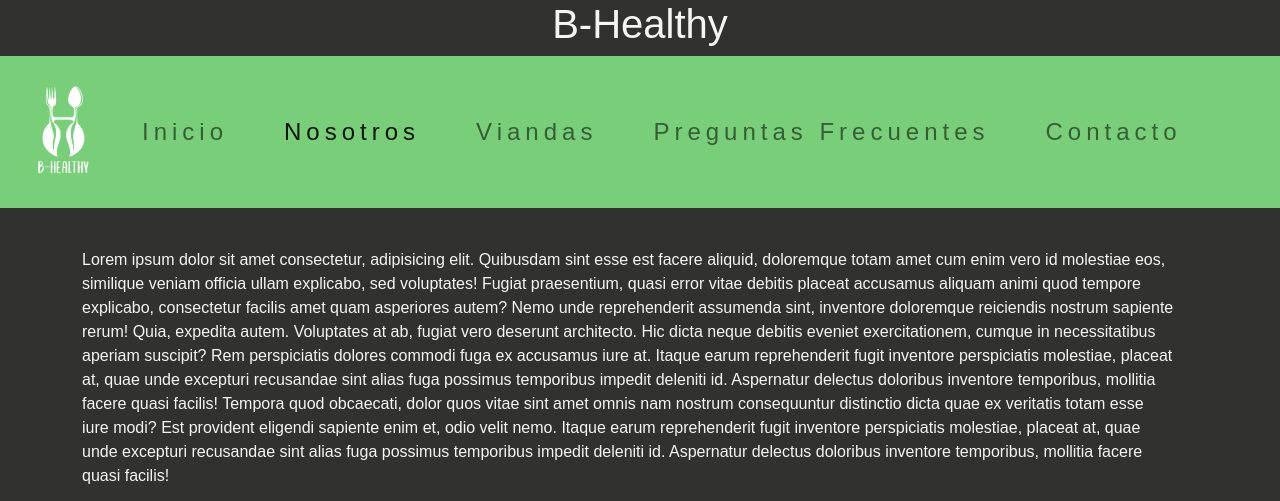
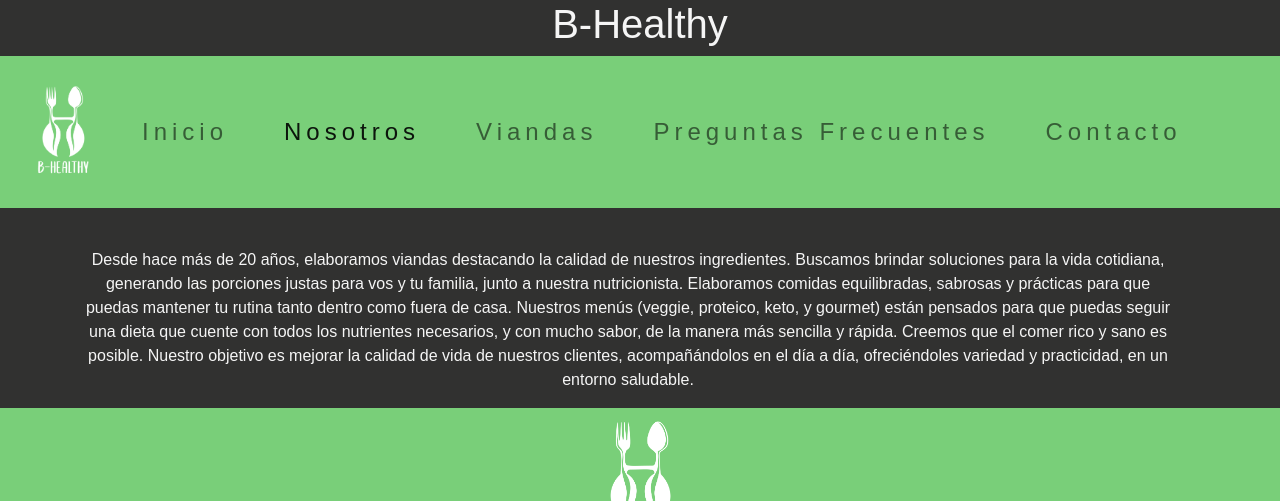
Before and after one commit to MicaelaTovo/bootstrap-sass-tovo, a website: page paginas/Nosotros.html in a window 1280 px wide. Shown: the top 501 px of the page. Drawn offline with nearby package versions, Linux system fonts and the light colour scheme.

Commit message:
mas modificaciones

```diff
--- a/paginas/Nosotros.html
+++ b/paginas/Nosotros.html
@@ -4,7 +4,7 @@
     <meta charset="UTF-8">
     <meta http-equiv="X-UA-Compatible" content="IE=edge">
     <meta name="viewport" content="width=device-width, initial-scale=1.0">
-    <meta name="viewport" content="width=device-width, initial-scale=1.0">
+    <link rel="shortcut icon" href="../Imagenes/favicon.ico">
     <link rel="stylesheet" href="https://cdnjs.cloudflare.com/ajax/libs/animate.css/4.1.1/animate.min.css"/>
     <link href="https://cdn.jsdelivr.net/npm/bootstrap@5.1.3/dist/css/bootstrap.min.css" rel="stylesheet" integrity="sha384-1BmE4kWBq78iYhFldvKuhfTAU6auU8tT94WrHftjDbrCEXSU1oBoqyl2QvZ6jIW3" crossorigin="anonymous">
     <link rel="stylesheet" href="../css/estilo.css">
@@ -49,12 +49,19 @@
       <div class="row col-12">
 
        <div class="nosotros">
-          <p class="texto_nosotros"> Lorem ipsum dolor sit amet consectetur, adipisicing elit. Quibusdam sint esse est facere aliquid, doloremque totam amet cum enim vero id molestiae eos, similique veniam officia ullam explicabo, sed voluptates!
-          Fugiat praesentium, quasi error vitae debitis placeat accusamus aliquam animi quod tempore explicabo,   consectetur facilis amet quam asperiores autem? Nemo unde reprehenderit assumenda sint, inventore doloremque reiciendis nostrum sapiente rerum!
-          Quia, expedita autem. Voluptates at ab, fugiat vero deserunt architecto. Hic dicta neque debitis eveniet exercitationem, cumque in necessitatibus aperiam suscipit? Rem perspiciatis dolores commodi fuga ex accusamus iure at.
-          Itaque earum reprehenderit fugit inventore perspiciatis molestiae, placeat at, quae unde excepturi recusandae sint alias fuga possimus temporibus impedit deleniti id. Aspernatur delectus doloribus inventore temporibus, mollitia facere quasi facilis!
-          Tempora quod obcaecati, dolor quos vitae sint amet omnis nam nostrum consequuntur distinctio dicta quae ex veritatis totam esse iure modi? Est provident eligendi sapiente enim et, odio velit nemo.
-          Itaque earum reprehenderit fugit inventore perspiciatis molestiae, placeat at, quae unde excepturi recusandae sint alias fuga possimus temporibus impedit deleniti id. Aspernatur delectus doloribus inventore temporibus, mollitia facere quasi facilis!
+          <p class="texto_nosotros text-center">
+            Desde hace más de 20 años, elaboramos viandas destacando la calidad de nuestros ingredientes.
+
+            Buscamos brindar soluciones para la vida cotidiana, generando las porciones justas para vos y tu familia, junto a nuestra nutricionista.
+
+            Elaboramos comidas equilibradas, sabrosas y prácticas para que puedas mantener tu rutina tanto dentro como fuera de casa.
+
+            Nuestros menús (veggie, proteico, keto, y gourmet) están pensados para que puedas seguir una dieta que cuente con todos los nutrientes necesarios, y con mucho sabor, de la manera más sencilla y rápida.
+
+            Creemos que el comer rico y sano es posible.
+
+            Nuestro objetivo es mejorar la calidad de vida de nuestros clientes, acompañándolos en el día a día, ofreciéndoles variedad y practicidad, en un entorno saludable.
+
           </p>
         </div>
       </div>
```
Also changed, not shown: index.html (+3 -3 lines), paginas/Contacto.html (+1 -1 lines), paginas/PreguntasFrecuentes.html (+7 -7 lines), paginas/Viandas.html (+1 -1 lines), Imagenes/favicon.ico (added), 1 other file.
